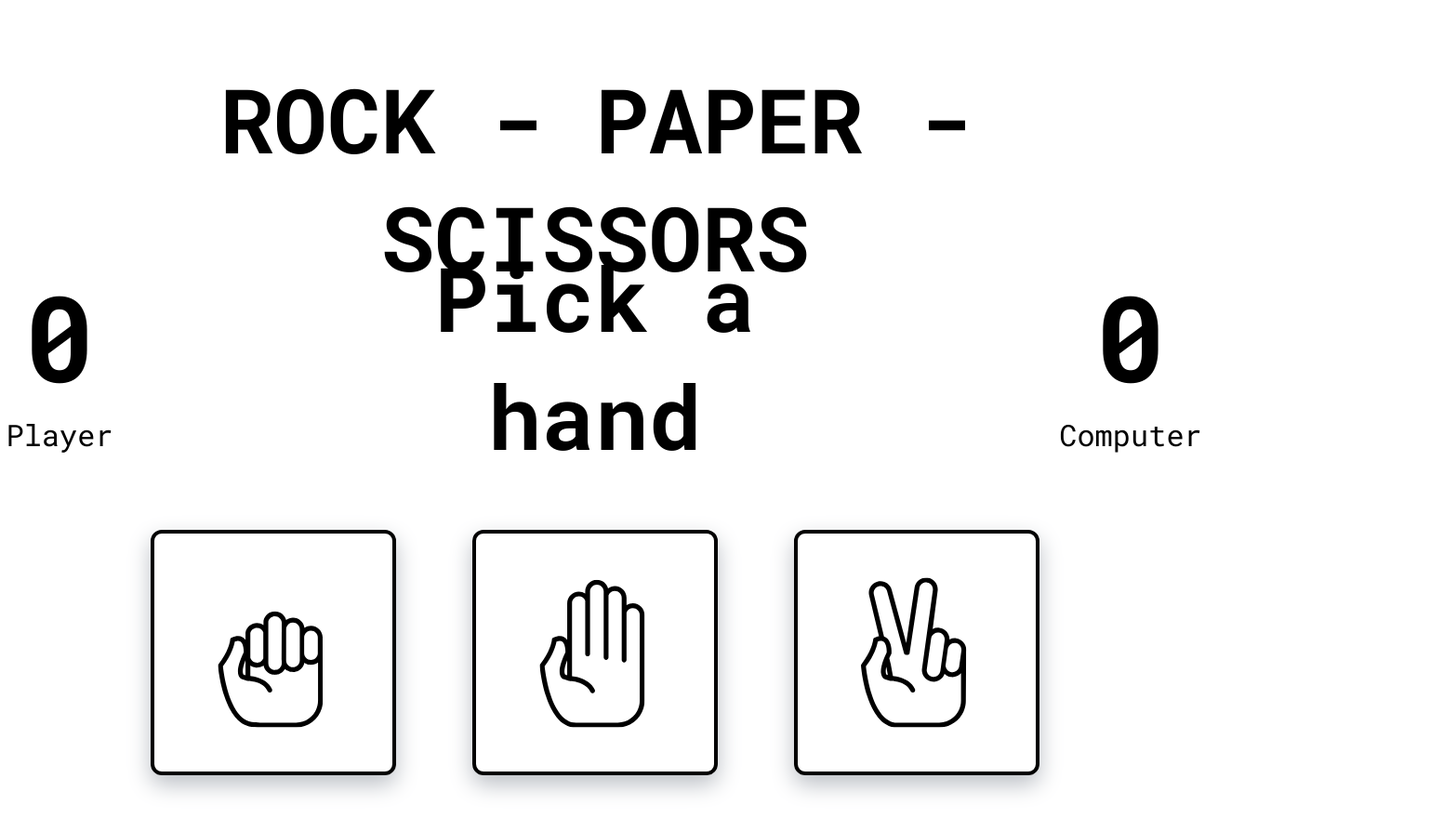
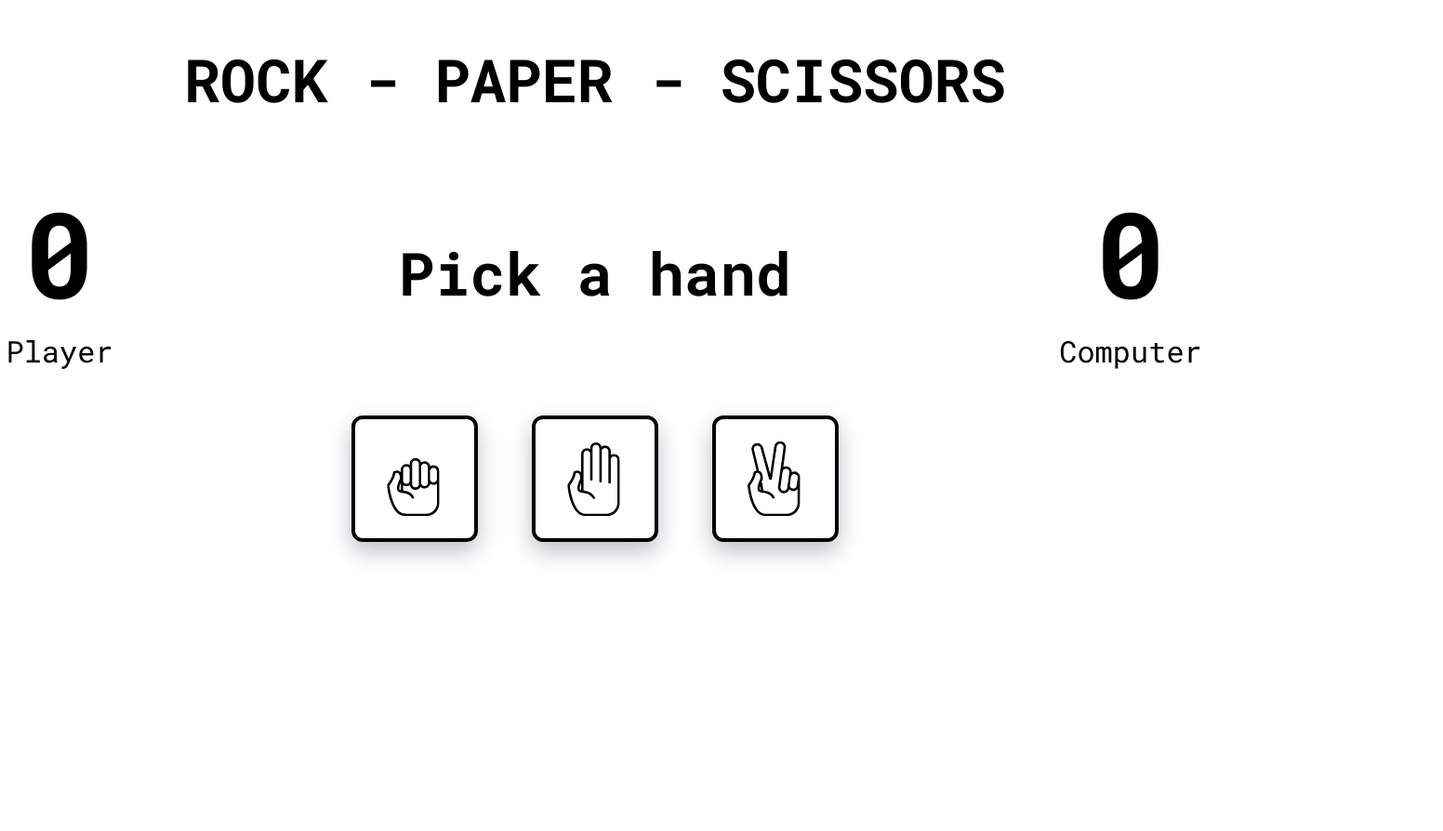
Before and after one commit to romarmph/odin-rock-paper-scissors, a plain HTML site: page index.html in a window 1280 px wide. Shown: the whole page at 93% size, 1552 px wide, since content can reach past the window. After the commit the page ends 800 px from the top, so only its background shows below. Drawn offline with Linux system fonts and the light colour scheme.

Commit message:
Fix oversized style

```diff
--- a/style.css
+++ b/style.css
@@ -12,12 +12,11 @@ body {
 }
 
 h1 {
-    font-size: 6rem;
+    font-size: 4rem;
 }
 
 .container {
     margin: 24;
-    padding: 3rem;
     position: absolute;
     top: 20%;
     left: 50%;
@@ -27,8 +26,8 @@ h1 {
 }
 
 .btn {
-    margin: 36px;
-    height: 256px;
+    margin: 24px;
+    height: 128px;
     border: solid 4px black;
     border-radius: 12px;
     box-shadow: 0 10px 24px rgb(187, 191, 197);
@@ -63,7 +62,7 @@ h1 {
 }
 
 .result {
-    font-size: 6rem;
+    font-size: 4rem;
     font-weight: 700;
     width: 36rem;
     text-align: center;
```
